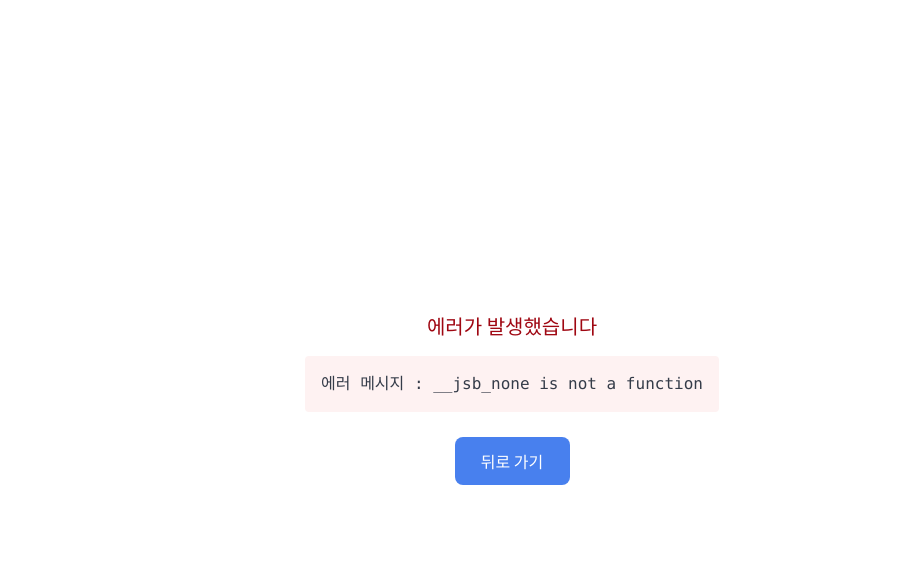
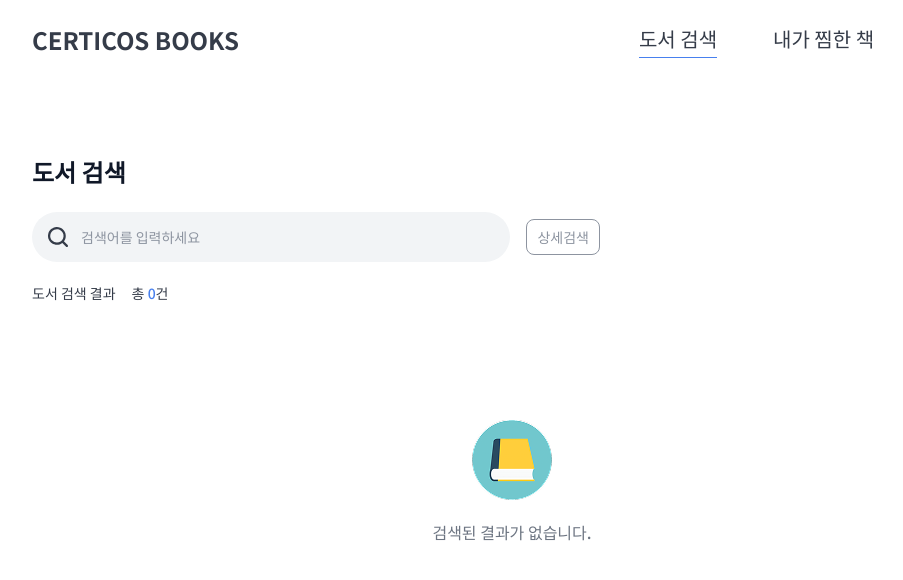
Before and after one commit to choi-chulwoong/cdri-books-choichulwoong, a React (Vite) app: page /search in a window 1280 px wide. Shown: the top 580 px of the page, without its empty margins (128-1031 px from the left). Built offline with nearby package versions, Linux system fonts and the light colour scheme.

Commit message:
feat: 찜한 책 페이지 추가

```diff
--- a/src/components/organism/AppHeader.tsx
+++ b/src/components/organism/AppHeader.tsx
@@ -2,8 +2,8 @@ import { APP_TITLE, NAV_ITEMS } from '@/constants/constants';
 import { NavLink } from 'react-router-dom';
 
 const getNavLinkClass = ({ isActive }: { isActive: boolean }) => {
-  const baseClass = 'text-body1 pb-1 transition-all cursor-pointer';
-  const activeClass = 'border-b-1 border-[#4880EE]';
+  const baseClass = 'text-body1 pb-1  cursor-pointer';
+  const activeClass = 'border-b border-[#4880EE]';
 
   return `${baseClass} ${isActive ? activeClass : ''}`;
 };
@@ -12,11 +12,12 @@ export function AppHeader() {
   return (
     <header className="sticky top-0 z-10 flex h-[80px] w-full items-center bg-white">
       <h1 className="text-title1 shrink-0 px-[160px]">{APP_TITLE}</h1>
+
       <nav className="shrink-0">
         <ul className="flex gap-[56px] px-[240px]">
           {NAV_ITEMS.map((item) => (
             <li key={item.to}>
-              <NavLink to={item.to} className={getNavLinkClass}>
+              <NavLink to={item.to} end={item.to === '/'} className={getNavLinkClass}>
                 {item.label}
               </NavLink>
             </li>
--- a/src/components/organism/BookList.tsx
+++ b/src/components/organism/BookList.tsx
@@ -1,17 +1,16 @@
 import type { BookDocument } from '@/types/book.dto';
-import { useCallback, useState } from 'react';
+import { memo, useCallback, useState } from 'react';
 import BookDetailItem from '@/components/organism/BookDetailItem';
 import BookListItem from '@/components/organism/BookListItem';
 
 export interface BookListProps {
   books: BookDocument[];
+  wishList: BookDocument[];
+  onToggleWish?: (book: BookDocument) => void;
 }
 
-function BookList({ books }: BookListProps) {
-  /** 현재 펼쳐진 도서의 isbn */
+function BookList({ books, wishList, onToggleWish }: BookListProps) {
   const [expandedIsbn, setExpandedIsbn] = useState<string | null>(null);
-  /** 찜된 도서 isbn 집합 */
-  const [favorites, setFavorites] = useState<Set<string>>(new Set());
 
   const toggleExpand = useCallback((isbn: string) => {
     setExpandedIsbn((prev) => (prev === isbn ? null : isbn));
@@ -21,24 +20,13 @@ function BookList({ books }: BookListProps) {
     setExpandedIsbn(null);
   }, []);
 
-  const toggleFavorite = useCallback((isbn: string) => {
-    setFavorites((prev) => {
-      const next = new Set(prev);
-      if (next.has(isbn)) {
-        next.delete(isbn);
-      } else {
-        next.add(isbn);
-      }
-      return next;
-    });
-  }, []);
-
   return (
     <section className="mt-[36px]">
       <ul className="list-none divide-y divide-[#D2D6DA]">
         {books.map((book) => {
           const isExpanded = expandedIsbn === book.isbn;
-          const isFavorite = favorites.has(book.isbn);
+
+          const isFavorite = wishList.some((item) => item.isbn === book.isbn);
 
           return (
             <li key={book.isbn}>
@@ -46,7 +34,7 @@ function BookList({ books }: BookListProps) {
                 <BookDetailItem
                   book={book}
                   isFavorite={isFavorite}
-                  onToggleFavorite={toggleFavorite}
+                  onToggleFavorite={() => onToggleWish(book)}
                   onCollapse={handleCollapse}
                 />
               ) : (
@@ -60,4 +48,4 @@ function BookList({ books }: BookListProps) {
   );
 }
 
-export default BookList;
+export default memo(BookList);
--- a/src/constants/constants.ts
+++ b/src/constants/constants.ts
@@ -4,5 +4,5 @@ export const APP_TITLE = 'CERTICOS BOOKS';
 
 export const NAV_ITEMS = [
   { to: routes.SEARCH, label: '도서 검색' },
-  { to: routes.WISHLIST, label: '내가 찜한 책' },
+  { to: routes.MYWISH, label: '내가 찜한 책' },
 ];
--- a/src/pages/SearchPage/hooks/useBookSearch.ts
+++ b/src/pages/SearchPage/hooks/useBookSearch.ts
@@ -1,20 +1,23 @@
 import { useState } from 'react';
-import { useInfiniteQuery } from '@tanstack/react-query';
+import { useInfiniteQuery, keepPreviousData } from '@tanstack/react-query';
 import { getSearchBookAPI } from '@/apis/book/book';
+import type { QueryTarget } from '@/components/organism/DetailSearchPopup';
 
 const PAGE_SIZE = 10;
 
 export function useBookSearch() {
   const [searchValue, setSearchValue] = useState('');
   const [submittedKeyword, setSubmittedKeyword] = useState('');
+  const [submittedTarget, setSubmittedTarget] = useState<QueryTarget | undefined>(undefined);
 
   const { data, fetchNextPage, hasNextPage, isFetchingNextPage, isLoading } = useInfiniteQuery({
-    queryKey: ['books', 'search', submittedKeyword],
+    queryKey: ['books', 'search', submittedKeyword, submittedTarget],
     queryFn: ({ pageParam }) =>
       getSearchBookAPI({
         query: submittedKeyword,
         page: pageParam,
         size: PAGE_SIZE,
+        target: submittedTarget,
       }),
     initialPageParam: 1,
     getNextPageParam: (lastPage, allPages) => {
@@ -22,31 +25,35 @@ export function useBookSearch() {
       return allPages.length + 1;
     },
     enabled: !!submittedKeyword,
+    placeholderData: keepPreviousData,
   });
 
-  const handleSearch = (keyword?: string) => {
+  const handleFetch = (keyword?: string, target?: QueryTarget) => {
     const targetKeyword = (keyword !== undefined ? keyword : searchValue).trim();
     if (!targetKeyword) return;
+
     setSubmittedKeyword(targetKeyword);
+    setSubmittedTarget(target);
   };
 
   const books = data?.pages.flatMap((page) => page.documents) ?? [];
-  const initialMeta = {
+  const latestMeta = data?.pages[data.pages.length - 1]?.meta ?? {
     total_count: 0,
     pageable_count: 0,
     is_end: true,
   };
-  const latestMeta = data?.pages[data.pages.length - 1]?.meta ?? initialMeta;
 
   return {
     searchValue,
     setSearchValue,
-    handleSearch,
+    handleFetch,
     books,
     meta: latestMeta,
     isLoading,
     hasNextPage,
     isFetchingNextPage,
     fetchNextPage,
+    submittedTarget,
+    setSubmittedTarget,
   };
 }
--- /dev/null
+++ b/src/pages/SearchPage/hooks/useSearchHistory.ts
@@ -0,0 +1,39 @@
+import { useCallback } from 'react';
+import { useHistoryActions, useHistoryState } from '@/store/useHistoryStore';
+import type { SearchHistory } from '@/types/searchHistory.dto';
+import type { QueryTarget } from '@/components/organism/DetailSearchPopup';
+
+interface UseSearchHistoryProps {
+  searchValue: string;
+  setSubmittedTarget: (target: QueryTarget | undefined) => void;
+  handleFetch: (keyword?: string, target?: QueryTarget) => void;
+}
+
+export function useSearchHistory({
+  searchValue,
+  setSubmittedTarget,
+  handleFetch,
+}: UseSearchHistoryProps) {
+  const histories = useHistoryState();
+  const { addHistory, deleteHistory } = useHistoryActions();
+
+  const handleSearchWithHistory = useCallback(
+    (keyword?: string, target?: SearchHistory['queryTarget']) => {
+      const targetKeyword = (keyword !== undefined ? keyword : searchValue).trim();
+      if (!targetKeyword) return;
+
+      const finalTarget = target ?? 'title';
+
+      setSubmittedTarget(finalTarget);
+      addHistory(targetKeyword, finalTarget);
+      handleFetch(targetKeyword, finalTarget);
+    },
+    [searchValue, setSubmittedTarget, addHistory, handleFetch]
+  );
+
+  return {
+    histories,
+    deleteHistory,
+    handleSearchWithHistory,
+  };
+}
--- a/src/pages/SearchPage/index.tsx
+++ b/src/pages/SearchPage/index.tsx
@@ -2,10 +2,13 @@ import { useRef } from 'react';
 import SearchResultCount from '@/components/molecule/SearchResultCount';
 import BookList from '@/components/organism/BookList';
 import EmptyState from '@/components/atom/EmptyState';
-import { useHistories, useHistoryActions } from '@/store/useHistoryStore';
+import DetailSearchPopup from '@/components/organism/DetailSearchPopup';
+import SearchInput from '@/components/organism/SearchInput';
+import { useWishActions, useWishState } from '@/store/useWishStore';
 import { useBookSearch } from './hooks/useBookSearch';
+import { useBookDetailedSearch } from './hooks/useBookDetaildSearch';
+import { useSearchHistory } from './hooks/useSearchHistory';
 import { useIntersectionObserver } from '@/helpers/useIntersectionObserver';
-import SearchBar from '@/components/organism/SearchBar';
 
 function SearchPage() {
   const observerRef = useRef<HTMLDivElement | null>(null);
@@ -13,26 +16,36 @@ function SearchPage() {
   const {
     searchValue,
     setSearchValue,
-    handleSearch,
+    handleFetch,
     books,
     meta,
     isLoading,
     hasNextPage,
     isFetchingNextPage,
     fetchNextPage,
+    setSubmittedTarget,
   } = useBookSearch();
 
-  const histories = useHistories();
-  const { addHistory, deleteHistory } = useHistoryActions();
+  // 상세 검색 팝업 핸들러
+  const { isDetailOpen, openDetail, closeDetail, handleDetailSearchSubmit } = useBookDetailedSearch(
+    {
+      setSearchValue,
+      handleFetch,
+    }
+  );
 
-  const handleSearchWithHistory = (keyword?: string) => {
-    const targetKeyword = (keyword !== undefined ? keyword : searchValue).trim();
-    if (!targetKeyword) return;
+  // 검색 기록 및 검색 실행 핸들러
+  const { histories, deleteHistory, handleSearchWithHistory } = useSearchHistory({
+    searchValue,
+    setSubmittedTarget,
+    handleFetch,
+  });
 
-    addHistory(targetKeyword);
-    handleSearch(targetKeyword);
-  };
+  // 찜하기 전역 상태
+  const wishBooks = useWishState();
+  const { toggleWish } = useWishActions();
 
+  // 무한 스크롤 옵저버
   useIntersectionObserver({
     targetRef: observerRef,
     onIntersect: fetchNextPage,
@@ -42,27 +55,41 @@ function SearchPage() {
 
   return (
     <main className="mx-auto flex w-[1000px] flex-col px-[20px]">
-      <section className="mt-[80px] flex w-[568px] flex-col gap-4">
+      {/* 상단 검색 폼 섹션 */}
+      <section className="relative mt-[80px] flex w-[568px] flex-col gap-4">
         <h2 className="text-title1 h-[36px] font-bold text-gray-900">도서 검색</h2>
-        <SearchBar
+        <div className="flex items-center gap-[16px]">
+          <SearchInput
             value={searchValue}
             onChange={setSearchValue}
             onSearch={handleSearchWithHistory}
             histories={histories}
             onDeleteHistory={deleteHistory}
           />
+          <button
+            type="button"
+            className="text-body2 border-text-subtitle text-text-subtitle flex h-[35.27px] cursor-pointer items-center rounded-[8px] border p-[10px] hover:opacity-60"
+            onClick={openDetail}
+          >
+            상세검색
+          </button>
+        </div>
+
+        {isDetailOpen && (
+          <DetailSearchPopup onClose={closeDetail} onSearch={handleDetailSearchSubmit} />
+        )}
       </section>
 
+      {/* 하단 결과 목록 섹션 */}
       <div className="mt-6">
-        <SearchResultCount meta={meta} />
+        <SearchResultCount label="도서 검색 결과" meta={meta} />
 
-        {/* 엠티 컴포넌트 */}
         {!isLoading && books.length === 0 && <EmptyState message="검색된 결과가 없습니다." />}
 
-        {/* 결과 도서 목록 */}
-        {books.length > 0 && <BookList books={books} />}
+        {books.length > 0 && (
+          <BookList books={books} wishList={wishBooks} onToggleWish={toggleWish} />
+        )}
 
-        {/* 무한 스크롤 트리거 */}
         <div ref={observerRef} className="h-10 w-full" />
       </div>
     </main>
--- /dev/null
+++ b/src/pages/WishListPage/index.tsx
@@ -0,0 +1,42 @@
+import { useRef } from 'react';
+import SearchResultCount from '@/components/molecule/SearchResultCount';
+import BookList from '@/components/organism/BookList';
+import EmptyState from '@/components/atom/EmptyState';
+import { useIntersectionObserver } from '@/helpers/useIntersectionObserver';
+import { useWishList } from './useWishList';
+import { useWishActions } from '@/store/useWishStore';
+
+function MyWishPage() {
+  const observerRef = useRef<HTMLDivElement | null>(null);
+
+  const { books, meta, hasNextPage, fetchNextPage, isLoading, isFetchingNextPage } = useWishList();
+
+  const { toggleWish } = useWishActions();
+
+  useIntersectionObserver({
+    targetRef: observerRef,
+    onIntersect: fetchNextPage,
+    hasNextPage,
+    isFetchingNextPage,
+  });
+
+  return (
+    <main className="mx-auto flex w-[1000px] flex-col px-[20px]">
+      <section className="relative mt-[80px] flex w-[568px] flex-col gap-4">
+        <h2 className="text-title1 h-[36px] font-bold">내가 찜한 책</h2>
+      </section>
+
+      <div className="mt-6">
+        <SearchResultCount meta={meta} label="내가 찜한 책" />
+
+        {!isLoading && books.length === 0 && <EmptyState message="찜한 책이 없습니다." />}
+
+        {books.length > 0 && <BookList books={books} wishList={books} onToggleWish={toggleWish} />}
+
+        <div ref={observerRef} className="h-10 w-full" />
+      </div>
+    </main>
+  );
+}
+
+export default MyWishPage;
--- /dev/null
+++ b/src/pages/WishListPage/useWishList.ts
@@ -0,0 +1,39 @@
+import { useWishState } from '@/store/useWishStore';
+import { useState, useMemo } from 'react';
+
+const PAGE_SIZE = 10;
+
+export function useWishList() {
+  const wishBooks = useWishState();
+  const [visibleCount, setVisibleCount] = useState(PAGE_SIZE);
+
+  const books = useMemo(() => {
+    return wishBooks.slice(0, visibleCount);
+  }, [wishBooks, visibleCount]);
+
+  const hasNextPage = visibleCount < wishBooks.length;
+
+  const fetchNextPage = () => {
+    if (hasNextPage) {
+      setVisibleCount((prev) => prev + PAGE_SIZE);
+    }
+  };
+
+  const meta = useMemo(
+    () => ({
+      total_count: wishBooks.length,
+      pageable_count: wishBooks.length,
+      is_end: !hasNextPage,
+    }),
+    [wishBooks.length, hasNextPage]
+  );
+
+  return {
+    books,
+    meta,
+    hasNextPage,
+    fetchNextPage,
+    isLoading: false,
+    isFetchingNextPage: false,
+  };
+}
--- a/src/routes/publicRoute.tsx
+++ b/src/routes/publicRoute.tsx
@@ -2,6 +2,7 @@ import { Layout } from '@/components/template/Layout';
 import SearchPage from '@/pages/SearchPage';
 import { Navigate, type RouteObject } from 'react-router-dom';
 import routes from '@/routes/routes';
+import MyWishPage from '@/pages/WishListPage';
 
 const publicRoute: RouteObject[] = [
   {
@@ -16,6 +17,10 @@ const publicRoute: RouteObject[] = [
         element: <SearchPage />,
       },
       {
+        path: routes.MYWISH,
+        element: <MyWishPage />,
+      },
+      {
         path: '*',
         element: <Navigate to={routes.SEARCH} replace />,
       },
--- a/src/routes/routes.ts
+++ b/src/routes/routes.ts
@@ -1,6 +1,6 @@
 const routes = {
   SEARCH: '/search',
-  WISHLIST: '/wish',
+  MYWISH: '/wish',
 };
 
 export default routes;
--- /dev/null
+++ b/src/store/useWishStore.ts
@@ -0,0 +1,39 @@
+import { create } from 'zustand';
+import { persist } from 'zustand/middleware';
+import type { BookDocument } from '@/types/book.dto';
+
+interface WishStore {
+  wishList: BookDocument[];
+  actions: {
+    toggleWish: (book: BookDocument) => void;
+  };
+}
+
+const useWishStore = create<WishStore>()(
+  persist(
+    (set) => ({
+      wishList: [],
+      actions: {
+        toggleWish: (book) =>
+          set((state) => {
+            const isExisted = state.wishList.some((item) => item.isbn === book.isbn);
+
+            const updatedList = isExisted
+              ? state.wishList.filter((item) => item.isbn !== book.isbn)
+              : [book, ...state.wishList];
+
+            return { wishList: updatedList };
+          }),
+      },
+    }),
+    {
+      name: 'book-wish-storage',
+      partialize: (state) => ({ wishList: state.wishList }),
+    }
+  )
+);
+
+export const useWishState = () => useWishStore((state) => state.wishList);
+export const useWishActions = () => useWishStore((state) => state.actions);
+
+export default useWishStore;
```
Lines whose indentation alone changed are shown as unchanged.
